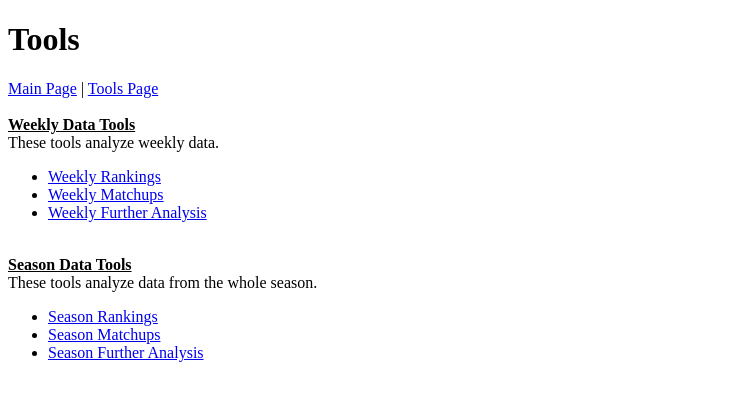
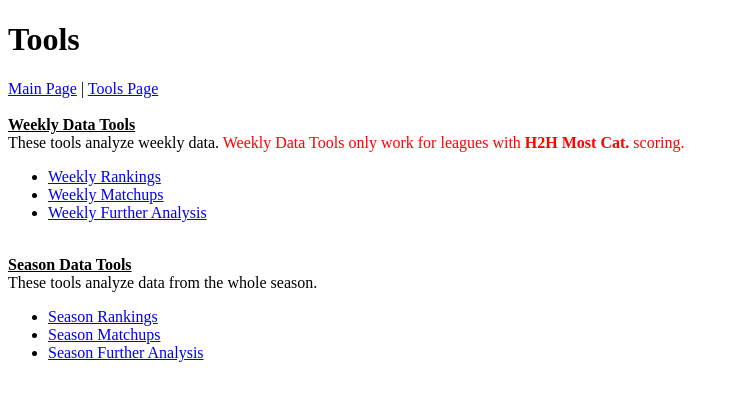
Before and after one commit to wcrasta/ESPN-Fantasy-Basketball, a Flask app: template templates/tools.html in a window 1280 px wide. Shown: the top 401 px of the page, without its empty margins (0-739 px from the left). Run offline with Flask 2, Linux system fonts and the light colour scheme; the template is opened without the code that fills it, so the values that code supplies are empty.

Commit message:
Add warning

```diff
--- a/templates/tools.html
+++ b/templates/tools.html
@@ -11,6 +11,7 @@
 <br /><br />
 <strong><u>Weekly Data Tools</u></strong> <br />
 These tools analyze weekly data.
+<font color="red">Weekly Data Tools only work for leagues with <strong>H2H Most Cat.</strong> scoring.</font>
 <ul>
     <li><a href = '{{ url_for('weekly_rankings', leagueId=leagueId, seasonId=seasonId) }}'>Weekly Rankings</a><br /></li>
     <li><a href = '{{ url_for('weekly_matchups', leagueId=leagueId, seasonId=seasonId) }}'>Weekly Matchups</a><br /></li>
```
